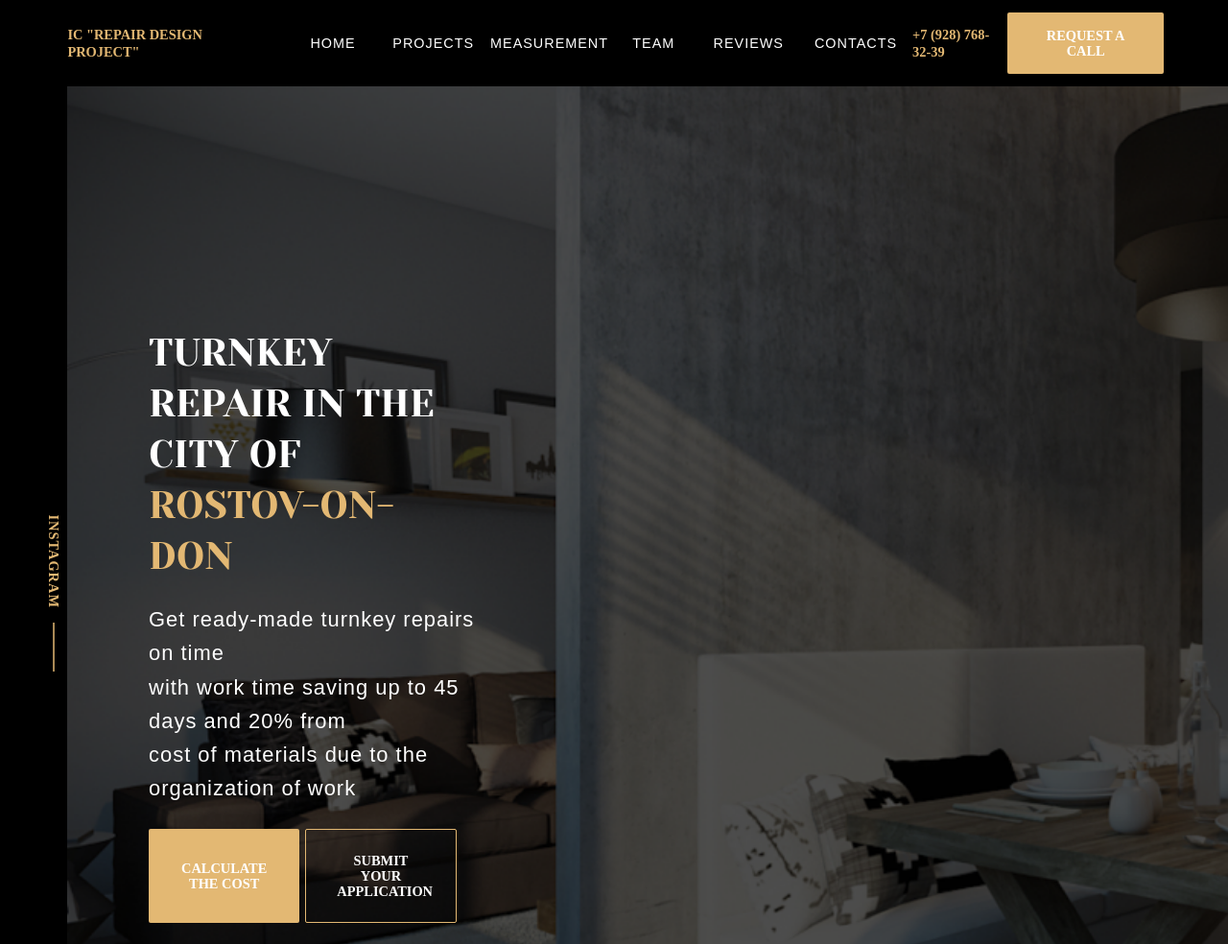
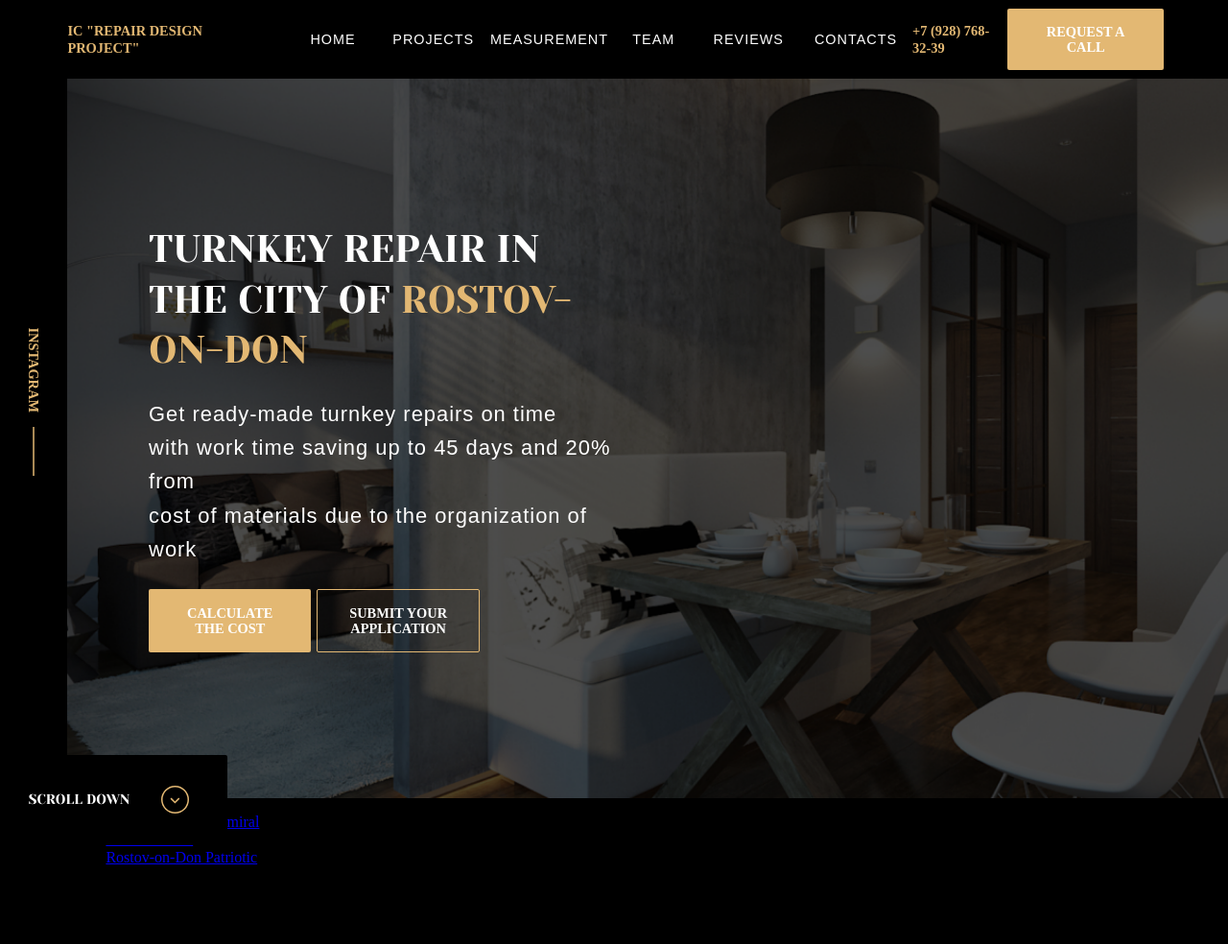
Before and after one commit to KatharinaZh/repair-design-project, a plain HTML site: page index.html in a window 1280 px wide. Shown: the top 984 px of the page at 96% size. Drawn offline with Linux system fonts and the light colour scheme.

Commit message:
fix: fix banner elements

```diff
--- a/style.scss
+++ b/style.scss
@@ -8,7 +8,7 @@
 
 .header {
     padding: 0 $padding-general 0 0;
-    height: 90px;
+    height: 82px;
     @include flex();
     @media screen and (max-width: $mobile) {
         width: 100%;
@@ -62,7 +62,8 @@
 }
 
 .banner {
-    height: 1124px;
+    position: relative;
+    height: 750px;
     background-image: url('./assets/images/background-banner.png');
     display: flex;
     flex-direction: column;
@@ -70,7 +71,7 @@
     @extend %background;
 
     h2 {
-        width: 28%;
+        width: 37%;
         margin-left: 7%;
         margin-top: 0;
         margin-bottom: 0;
@@ -79,8 +80,8 @@
             color: $emphasis-color;
         }
     }
-    p {
-        width: 30%;
+    & > p {
+        width: 40%;
         margin-left: 7%;
         margin-bottom: 2%;
         letter-spacing: 1px;
@@ -92,15 +93,15 @@
     }
     .banner--button {
         @include font_futura_demi();
-        @include button($padding: 1.5rem 2rem);
-        width: 13%;
+        @include button($padding: 1rem 2rem);
+        width: 14%;
         &:first-child {
             margin-left: 7%;
         }
         &:hover {
             color: $primary-color;
             background-color:  $hover-color;
-            border: 0;
+            border: solid 1px transparent;
         }
     }
     .banner--button-transparent {
@@ -110,8 +111,8 @@
     }
     .banner--scroll_down {
         position: absolute;
-        top: 155%;
-        left: 0;
+        top: 94%;
+        left: -6%;
 
         .button {
             @include flex($align:center, $justify:space-between, $direction: row);
@@ -140,15 +141,15 @@
 
     .sidebar {
         position: absolute;
-        left: 0;
-        top: 1051px;
+        left: -6%;   /*relatively banner*/
+        top: 79%;
 
         p {
             display: flex;
             flex-direction: row;
             align-items: center;
             transform: rotate(90deg);
-            width: 1124px;
+            width: 750px;
             height: 5%;
             margin-left: -45%;
             a {
```
Also changed, not shown: style.css, 1 other file.
